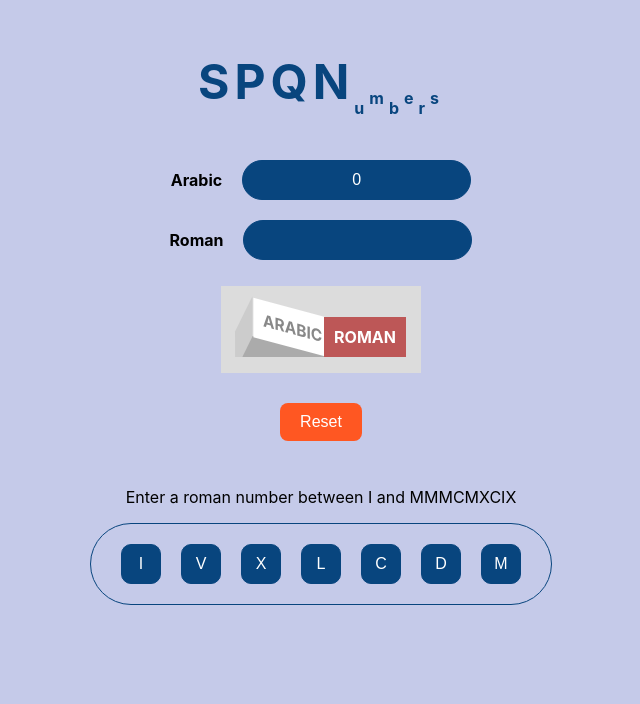
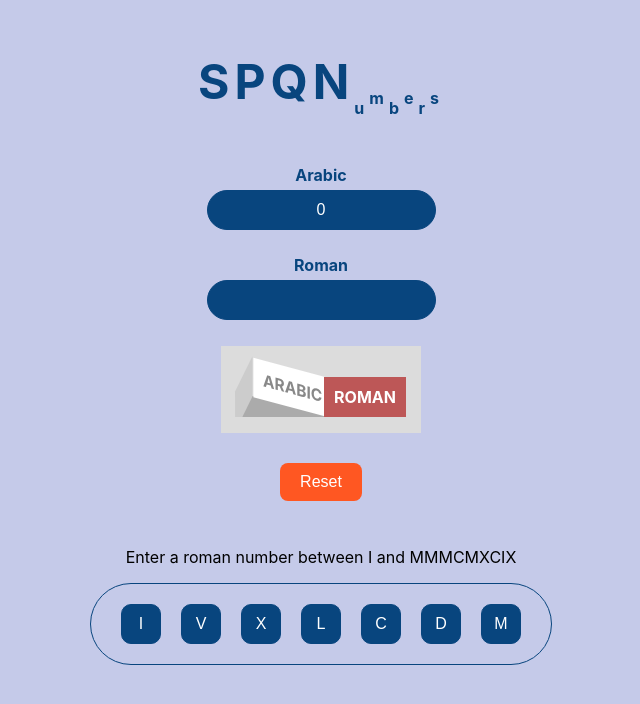
Before and after one commit to licia03/spqn, a React (Create React App) app: page / in a window 1280 px wide. Shown: the top 704 px of the page, without its empty margins (319-959 px from the left). Built offline with nearby package versions, Linux system fonts and the light colour scheme.

Commit message:
update input label

```diff
--- a/src/components/NumberField/NumberField.module.css
+++ b/src/components/NumberField/NumberField.module.css
@@ -1,13 +1,15 @@
 .container {
   display: flex;
+  flex-direction: column;
   align-items: center;
   margin: 10px 0;
 }
 
 .label {
-  margin-right: 20px;
+  padding: 5px;
   font-size: 16px;
   font-weight: 700;
+  color: #08457e;
 }
 
 .input {
```
